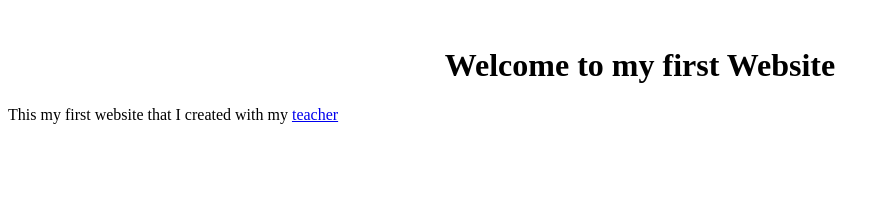
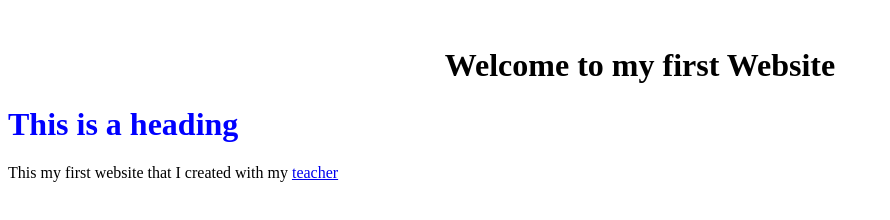
Before and after one commit to VagiaApostolou/VagiaApostolou.github.io, a plain HTML site: page index.html in a window 1280 px wide. Shown: the whole page, without its empty margins (0-890 px from the left). Drawn offline with Linux system fonts and the light colour scheme.

Commit message:
Update index.html

```diff
--- a/index.html
+++ b/index.html
@@ -6,6 +6,7 @@
 <body>
 <br>
 <h1 style="text-align:center;">Welcome to my first Website</h1>
+  <h1 style="color:blue;">This is a heading</h1>
   <p>This my first website that I created with my <a href="http://uom.gr">teacher</a></p>
 <br>
 </body>
```
